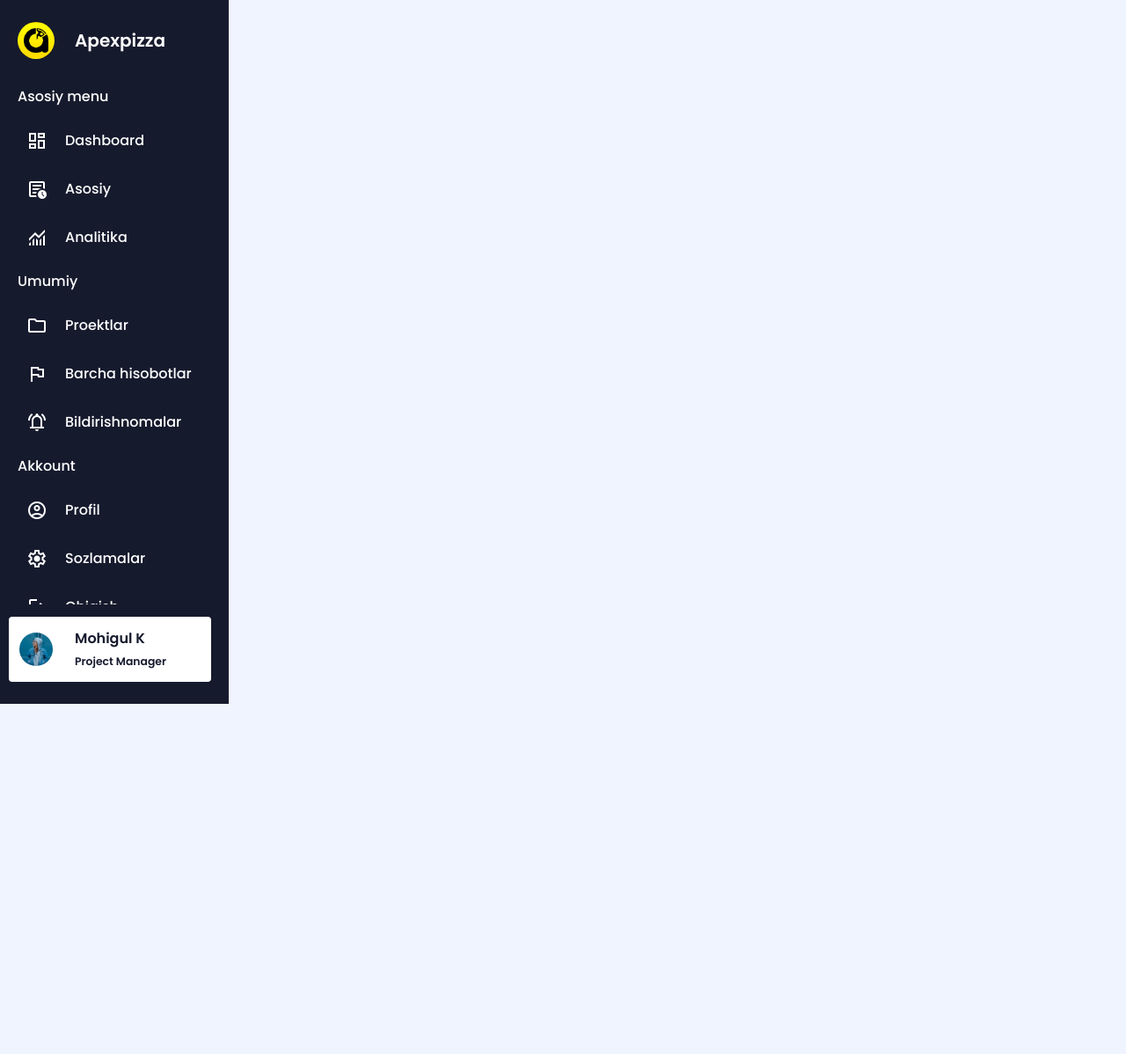
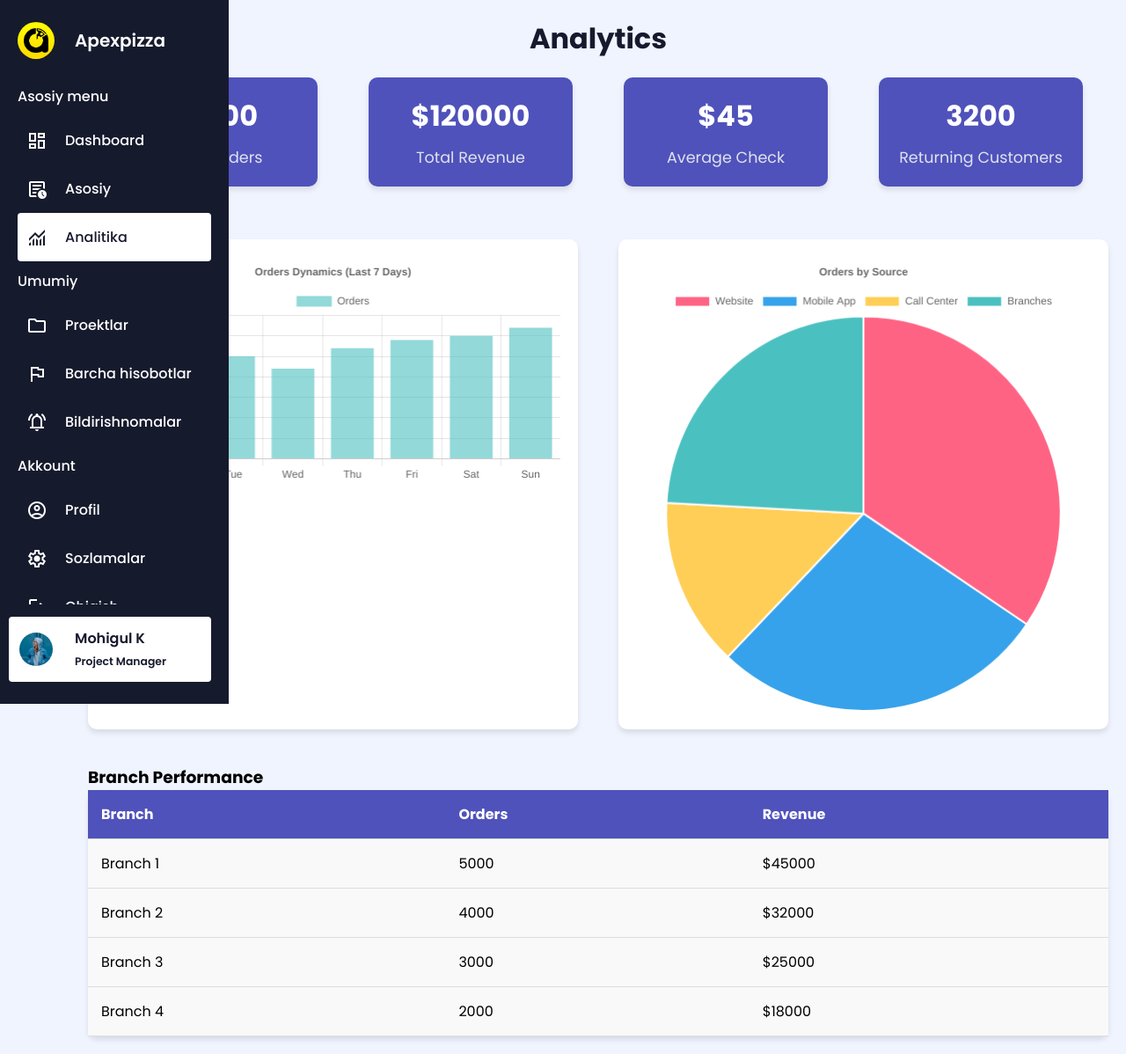
Before and after one commit to Javohirshakh/dashboard_apexpizza, a React (Create React App) app: page /analytics in a window 1280 px wide. Shown: the whole page at 88% size. Before the commit the page ends 800 px from the top, so only its background shows below. Built offline with nearby package versions, Linux system fonts and the light colour scheme.

Commit message:
added new page and any actions

```diff
--- a/src/App.js
+++ b/src/App.js
@@ -3,7 +3,7 @@ import { BrowserRouter as Router, Route, Routes } from 'react-router-dom';
 import './App.css';
 import Sidebar from './components/Sidebar';
 import Dashboard from './pages/Dashboard';
-// import Asosiy from './pages/Asosiy';
+import Analytics from './pages/Analytics';
 // import Analitika from './pages/Analitika';
 
 const App = () => {
@@ -14,8 +14,8 @@ const App = () => {
         <div className="content">
           <Routes>
             <Route path="/" element={<Dashboard />} />
-            {/* <Route path="/asosiy" element={<Asosiy />} />
-            <Route path="/analitika" element={<Analitika />} /> */}
+             <Route path="/analytics" element={<Analytics />} />
+            {/*<Route path="/analitika" element={<Analitika />} /> */}
             {/* Добавьте другие страницы */}
           </Routes>
         </div>
--- a/src/components/Sidebar.css
+++ b/src/components/Sidebar.css
@@ -116,6 +116,11 @@ body {
   background: #fff;
   border-radius: 4px;
 }
+.sidebar-links li a.active-link {
+  color: #161a2d;
+  background: #fff;
+  border-radius: 4px;
+}
 
 .user-account {
   margin-top: auto;
--- a/src/components/Sidebar.js
+++ b/src/components/Sidebar.js
@@ -1,8 +1,12 @@
+
+
 import React from "react";
-import { Link } from "react-router-dom";
+import { Link, useLocation } from "react-router-dom"; // Подключаем useLocation
 import "./Sidebar.css";
 
 const Sidebar = () => {
+  const location = useLocation(); // Получаем текущий путь
+
   return (
     <aside className="sidebar">
       <div className="sidebar-header">
@@ -15,19 +19,28 @@ const Sidebar = () => {
           <div className="menu-separator"></div>
         </h4>
         <li>
-          <Link to="/">
+          <Link
+            to="/"
+            className={location.pathname === "/" ? "active-link" : ""}
+          >
             <span className="material-symbols-outlined"> dashboard </span>
             Dashboard
           </Link>
         </li>
         <li>
-          <Link to="/asosiy">
+          <Link
+            to="/asosiy"
+            className={location.pathname === "/asosiy" ? "active-link" : ""}
+          >
             <span className="material-symbols-outlined"> overview </span>
             Asosiy
           </Link>
         </li>
         <li>
-          <Link to="/analitika">
+          <Link
+            to="/analytics"
+            className={location.pathname === "/analytics" ? "active-link" : ""}
+          >
             <span className="material-symbols-outlined"> monitoring </span>
             Analitika
           </Link>
@@ -37,20 +50,35 @@ const Sidebar = () => {
           <div className="menu-separator"></div>
         </h4>
         <li>
-          <Link to="/proektlar">
+          <Link
+            to="/proektlar"
+            className={location.pathname === "/proektlar" ? "active-link" : ""}
+          >
             <span className="material-symbols-outlined"> folder </span>
             Proektlar
           </Link>
         </li>
         <li>
-          <Link to="/barcha-hisobotlar">
+          <Link
+            to="/barcha-hisobotlar"
+            className={
+              location.pathname === "/barcha-hisobotlar" ? "active-link" : ""
+            }
+          >
             <span className="material-symbols-outlined"> flag </span>
             Barcha hisobotlar
           </Link>
         </li>
         <li>
-          <Link to="/bildirishnomalar">
-            <span className="material-symbols-outlined"> notifications_active </span>
+          <Link
+            to="/bildirishnomalar"
+            className={
+              location.pathname === "/bildirishnomalar" ? "active-link" : ""
+            }
+          >
+            <span className="material-symbols-outlined">
+              notifications_active
+            </span>
             Bildirishnomalar
           </Link>
         </li>
@@ -59,19 +87,28 @@ const Sidebar = () => {
           <div className="menu-separator"></div>
         </h4>
         <li>
-          <Link to="/profil">
+          <Link
+            to="/profil"
+            className={location.pathname === "/profil" ? "active-link" : ""}
+          >
             <span className="material-symbols-outlined"> account_circle </span>
             Profil
           </Link>
         </li>
         <li>
-          <Link to="/sozlamalar">
+          <Link
+            to="/sozlamalar"
+            className={location.pathname === "/sozlamalar" ? "active-link" : ""}
+          >
             <span className="material-symbols-outlined"> settings </span>
             Sozlamalar
           </Link>
         </li>
         <li>
-          <Link to="/chiqish">
+          <Link
+            to="/chiqish"
+            className={location.pathname === "/chiqish" ? "active-link" : ""}
+          >
             <span className="material-symbols-outlined"> logout </span>
             Chiqish
           </Link>
--- /dev/null
+++ b/src/pages/Analytics.css
@@ -0,0 +1,100 @@
+.analytics-container {
+    padding: 20px;
+    background-color: #f0f4ff;
+  }
+
+  .analytics-title {
+    color: #161a2d;
+    text-align: center;
+    font-size: 2rem;
+    margin-bottom: 20px;
+  }
+
+  /* KPI карточки */
+  .kpi-cards {
+    display: flex;
+    justify-content: space-around;
+    margin-bottom: 40px;
+    flex-wrap: wrap;
+  }
+
+  .kpi-card {
+    background-color: #4f52ba;
+    color: #fff;
+    padding: 20px;
+    border-radius: 10px;
+    width: 20%;
+    text-align: center;
+    margin-bottom: 20px;
+    box-shadow: 0 4px 6px rgba(0, 0, 0, 0.1);
+    transition: transform 0.3s ease, box-shadow 0.3s ease;
+  }
+
+  .kpi-card:hover {
+    transform: translateY(-5px);
+    box-shadow: 0 6px 12px rgba(0, 0, 0, 0.15);
+  }
+
+  .kpi-card h2 {
+    font-size: 2rem;
+    margin: 0;
+  }
+
+  .kpi-card p {
+    margin-top: 10px;
+    font-size: 1.1rem;
+    color: #dfe3ef;
+  }
+
+  /* Графики */
+  .charts-row {
+    display: flex;
+    justify-content: space-between;
+    margin-bottom: 40px;
+  }
+
+  .chart-container {
+    background-color: #fff;
+    padding: 20px;
+    border-radius: 10px;
+    width: 48%;
+    box-shadow: 0 4px 6px rgba(0, 0, 0, 0.1);
+  }
+
+  .chart-container canvas {
+    margin: 0 auto;
+    width: 100% !important;
+    height: auto !important;
+  }
+
+  /* Таблица */
+  .branches-table {
+    margin-top: 40px;
+  }
+
+  .branches-table table {
+    width: 100%;
+    border-collapse: collapse;
+    background-color: #fff;
+    border-radius: 10px;
+    box-shadow: 0 4px 6px rgba(0, 0, 0, 0.1);
+  }
+
+  .branches-table th, .branches-table td {
+    padding: 15px;
+    text-align: left;
+    border-bottom: 1px solid #ddd;
+  }
+
+  .branches-table th {
+    background-color: #4f52ba;
+    color: white;
+  }
+
+  .branches-table td {
+    background-color: #f9f9f9;
+  }
+
+  .branches-table tr:hover {
+    background-color: #f1f1f1;
+  }
--- /dev/null
+++ b/src/pages/Analytics.js
@@ -0,0 +1,133 @@
+import React from 'react';
+import { Bar, Pie } from 'react-chartjs-2';
+import { Chart as ChartJS, CategoryScale, LinearScale, BarElement, Title, Tooltip, Legend, ArcElement } from 'chart.js';
+import './Analytics.css';
+
+ChartJS.register(CategoryScale, LinearScale, BarElement, Title, Tooltip, Legend, ArcElement);
+
+const Analytics = () => {
+  // Мок данные для сводки KPI
+  const totalOrders = 14500;
+  const totalRevenue = 120000;
+  const averageCheck = 45;
+  const returningCustomers = 3200;
+
+  // Мок данные для графика динамики заказов
+  const ordersData = {
+    labels: ['Mon', 'Tue', 'Wed', 'Thu', 'Fri', 'Sat', 'Sun'],
+    datasets: [
+      {
+        label: 'Orders',
+        data: [2000, 2500, 2200, 2700, 2900, 3000, 3200],
+        backgroundColor: 'rgba(75, 192, 192, 0.6)',
+      },
+    ],
+  };
+
+  const ordersOptions = {
+    responsive: true,
+    plugins: {
+      legend: {
+        position: 'top',
+      },
+      title: {
+        display: true,
+        text: 'Orders Dynamics (Last 7 Days)',
+      },
+    },
+  };
+
+  // Мок данные для круговой диаграммы (источники заказов)
+  const sourcesData = {
+    labels: ['Website', 'Mobile App', 'Call Center', 'Branches'],
+    datasets: [
+      {
+        label: 'Orders by Source',
+        data: [5000, 4000, 2000, 3500],
+        backgroundColor: ['#FF6384', '#36A2EB', '#FFCE56', '#4BC0C0'],
+      },
+    ],
+  };
+
+  const sourcesOptions = {
+    responsive: true,
+    plugins: {
+      legend: {
+        position: 'top',
+      },
+      title: {
+        display: true,
+        text: 'Orders by Source',
+      },
+    },
+  };
+
+  // Мок данные для таблицы по филиалам
+  const branchesData = [
+    { name: 'Branch 1', orders: 5000, revenue: 45000 },
+    { name: 'Branch 2', orders: 4000, revenue: 32000 },
+    { name: 'Branch 3', orders: 3000, revenue: 25000 },
+    { name: 'Branch 4', orders: 2000, revenue: 18000 },
+  ];
+
+  return (
+    <div className="analytics-container">
+      <h1 className="analytics-title">Analytics</h1>
+
+      {/* KPI блоки */}
+      <div className="kpi-cards">
+        <div className="kpi-card">
+          <h2>{totalOrders}</h2>
+          <p>Total Orders</p>
+        </div>
+        <div className="kpi-card">
+          <h2>${totalRevenue}</h2>
+          <p>Total Revenue</p>
+        </div>
+        <div className="kpi-card">
+          <h2>${averageCheck}</h2>
+          <p>Average Check</p>
+        </div>
+        <div className="kpi-card">
+          <h2>{returningCustomers}</h2>
+          <p>Returning Customers</p>
+        </div>
+      </div>
+
+      {/* Графики */}
+      <div className="charts-row">
+        <div className="chart-container">
+          <Bar data={ordersData} options={ordersOptions} />
+        </div>
+        <div className="chart-container">
+          <Pie data={sourcesData} options={sourcesOptions} />
+        </div>
+      </div>
+
+      {/* Таблица с филиалами */}
+      <div className="branches-table">
+        <h3>Branch Performance</h3>
+        <table>
+          <thead>
+            <tr>
+              <th>Branch</th>
+              <th>Orders</th>
+              <th>Revenue</th>
+            </tr>
+          </thead>
+          <tbody>
+            {branchesData.map((branch, index) => (
+              <tr key={index}>
+                <td>{branch.name}</td>
+                <td>{branch.orders}</td>
+                <td>${branch.revenue}</td>
+              </tr>
+            ))}
+          </tbody>
+        </table>
+      </div>
+    </div>
+  );
+};
+
+export default Analytics;
--- a/src/pages/Dashboard.css
+++ b/src/pages/Dashboard.css
@@ -15,7 +15,7 @@
     display: flex;
     justify-content: space-around;
     margin-bottom: 40px;
-    flex-wrap: wrap;
+    flex-wrap: nowrap!important;
   }
 
   .kpi-card {
@@ -28,6 +28,7 @@
     margin-bottom: 20px;
     box-shadow: 0 4px 6px rgba(0, 0, 0, 0.1);
     transition: transform 0.3s ease, box-shadow 0.3s ease;
+    margin: 0 10px;
   }
 
   .kpi-card:hover {
@@ -56,20 +57,27 @@
       "top-left large-chart"
       "bottom-left large-chart";
   }
-
+  .grid-item canvas {
+    max-height: 250px;
+  }
+  .grid-item.large-chart canvas{
+    max-height: 560px!important;
+  }
   .grid-item {
     background-color: #fff;
     padding: 20px;
     border-radius: 10px;
     box-shadow: 0 4px 6px rgba(0, 0, 0, 0.1);
+    min-height: 240px; /* Уменьшаем высоту для столбчатых диаграмм */
   }
 
   .grid-item.large-chart {
     grid-area: large-chart;
+    min-height: 500px; /* Оставляем высоту для круговой диаграммы */
   }
 
   .grid-item canvas {
     margin: 0 auto;
     width: 100% !important;
-    height: auto !important;
+    /* height: 100% !important; Адаптивная высота графиков */
   }
```
